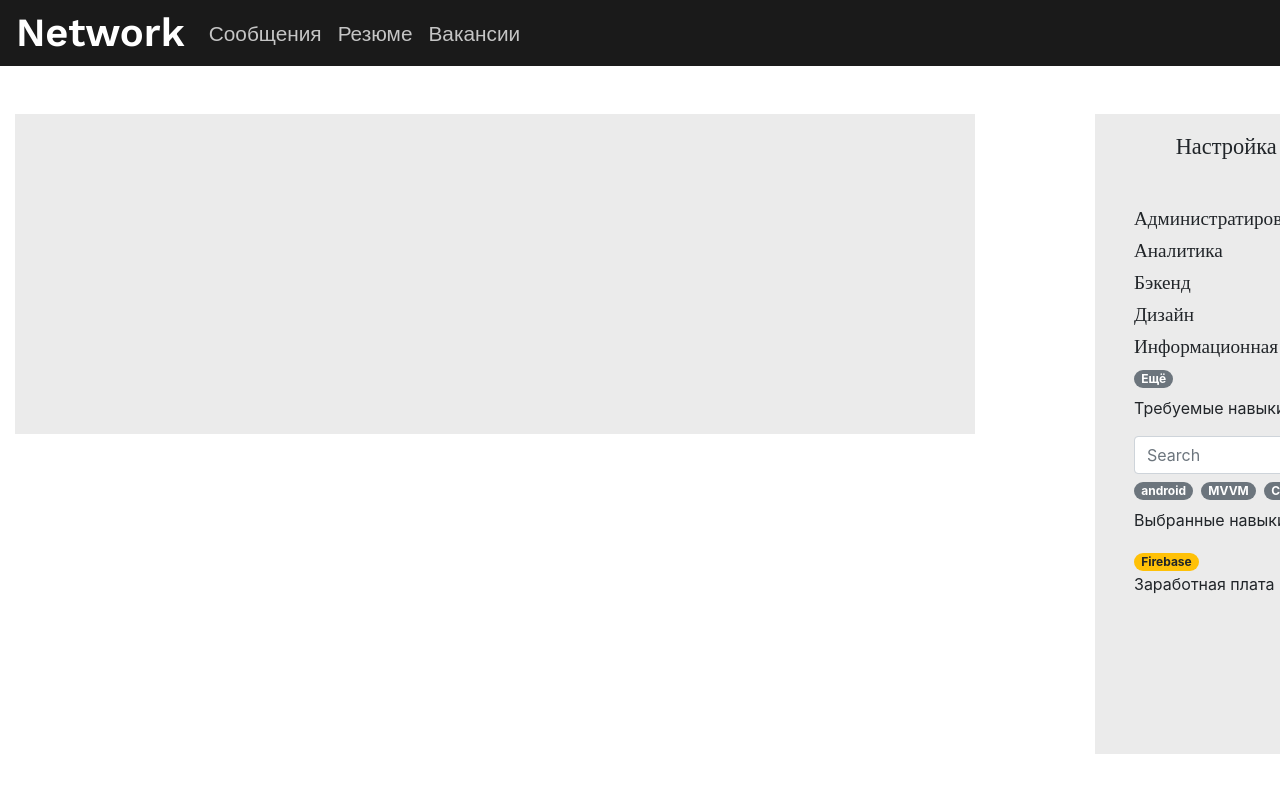
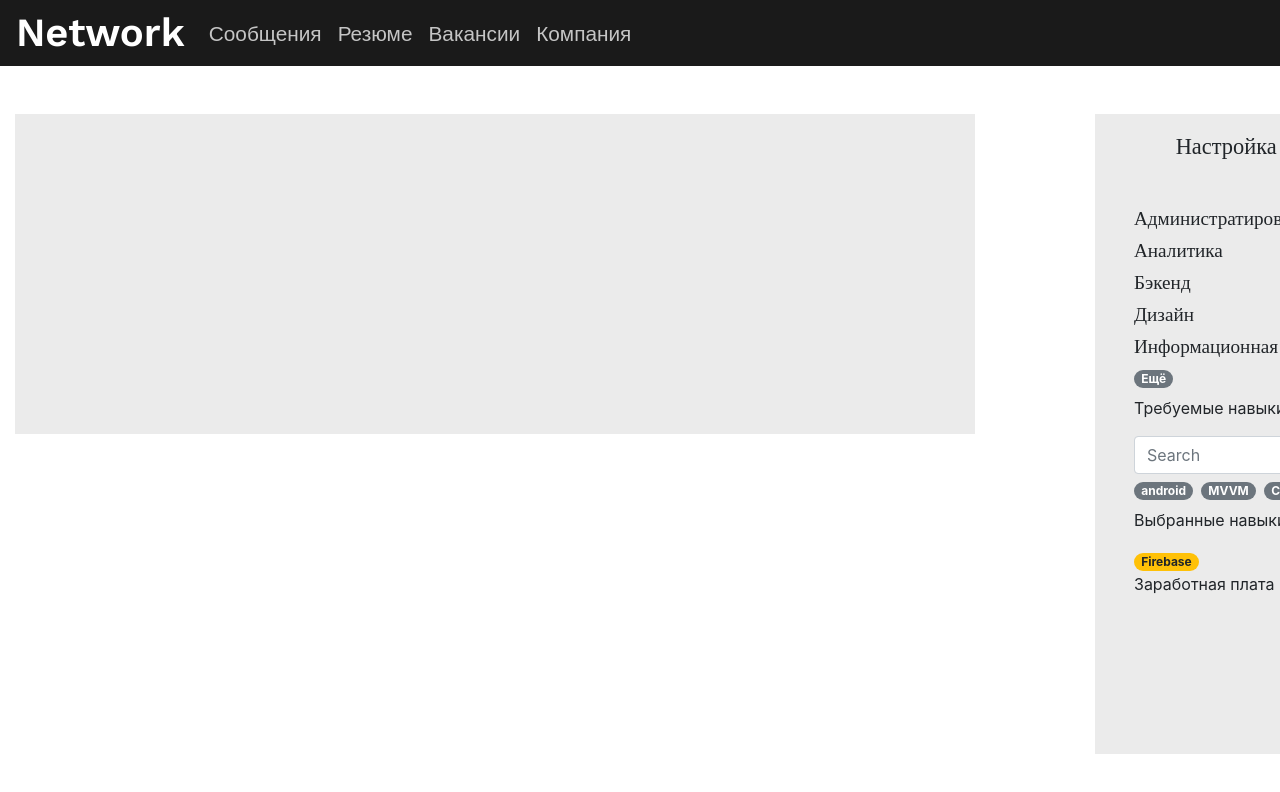
Before and after one commit to Fureless/SocialNetwork-CS, a React (Create React App) app: page /summary in a window 1280 px wide. Shown: the top 792 px of the page. Built offline with nearby package versions, Linux system fonts and the light colour scheme.

Commit message:
TODO added, comments removed

```diff
--- a/src/App.js
+++ b/src/App.js
@@ -1,11 +1,12 @@
 import React from 'react'
 import 'bootstrap/dist/css/bootstrap.min.css'
 import Navigation from './Components/Navigation'
-import {Test} from './pages/Test'
-import {Messages} from './pages/Messages'
-import {Vacancies} from './pages/Vacancies'
-import {Summary} from './pages/Summary'
-import {Profile} from './pages/Profile'
+import {Test} from './pages/test'
+import {Messages} from './pages/messages'
+import {Vacancies} from './pages/vacancies'
+import {Summary} from './pages/summary'
+import {Company} from './pages/company'
+import {Profile} from './pages/profile'
 
 import {
   BrowserRouter as Router,
@@ -26,6 +27,7 @@ function App() {
             <Route path='/messages' component={Messages} />
             <Route path='/vacancies' component={Vacancies}/>
             <Route path='/summary' component={Summary}/>
+            <Route path='/company' component={Company}/>
             <Route path='/profile' component={Profile}/>
           </Switch>
         </Router>
--- a/src/Components/AsideFilters.js
+++ b/src/Components/AsideFilters.js
@@ -24,7 +24,6 @@ const styles = {
 
 function AsideFilters() {
   return (
-    // Попытаться сделать адаптивным
     <Container style={styles.wrapper}>
       <p style={styles.filterSettingsTitle}>Настройка фильтров</p>
       <span style={styles.filterArea}>
--- a/src/Components/Navigation.js
+++ b/src/Components/Navigation.js
@@ -26,37 +26,36 @@ const styles = {
 }
 
 function Navigation() {
-// Пофиксить ошибку при нажатии
+//TODO Пофиксить ошибку при нажатии
   const [showVac, setShowVac] = useState(false)
   const handleVacClose = () => setShowVac(false)
   const handleVacShow = () => setShowVac(true)
 
   return (
     <>
-      {/*// Сделать подсвечивание активной ссылки*/}
+      {/*TODO  Сделать подсвечивание активной ссылки*/}
       <Navbar expand='md' variant='dark' sticky='top' style={styles.header}>
         <Navbar.Brand href='/' style={styles.headerLogo}>Network</Navbar.Brand>
         <Navbar.Toggle aria-controls='responsive-navbar-nav'/>
         <Navbar.Collapse id='responsive-navbar-nav'>
           <Nav className='mr-auto'>
-            {/*Fix <a> -> <a>*/}
+            {/*TODO Fix <a> -> <a>*/}
             <Nav.Link><Link to='/messages' style={styles.navLink}>Сообщения</Link></Nav.Link>
             <Nav.Link><Link to='/summary' style={styles.navLink}>Резюме</Link></Nav.Link>
             <Nav.Link><Link to='/vacancies' style={styles.navLink}>
               <div className="dropdown">
                 <span className="dropNav">Вакансии</span>
                 <div className="dropdown-content">
-                  {/*<span onClick={handleCreateVacancy}>Create new</span>*/}
                   <a onClick={handleVacShow} href="#">Create new</a>
                 </div>
               </div>
             </Link></Nav.Link>
-            {/*<Nav.Link><Link to='/profile' style={styles.navLink}><Image src="../assets/images/ava.png" roundedCircle /></Link></Nav.Link>*/}
+            <Nav.Link><Link to='/company' style={styles.navLink}>Компания</Link></Nav.Link>
           </Nav>
         </Navbar.Collapse>
       </Navbar>
 
-      {/*Сделать проверку введенных полей*/}
+      {/*TODO Сделать проверку введенных полей*/}
       <Modal show={showVac} onHide={handleVacClose} backdrop='static'>
         <Modal.Header closeButton>
           <Modal.Title>Vacancy creating...</Modal.Title>
@@ -87,9 +86,9 @@ function Navigation() {
           </Form>
         </Modal.Body>
         <Modal.Footer>
-          {/*Кнопка недоступна пока все поля не введены корректно*/}
+          {/*TODO Кнопка недоступна пока все поля не введены корректно*/}
           <Button variant='dark'>Send</Button>
-          {/*Пользователь отправляет введенные данные в Vacancy.js и там рендерится новая вакансия*/}
+          {/*TODO Пользователь отправляет введенные данные в Vacancy.js и там рендерится новая вакансия*/}
         </Modal.Footer>
       </Modal>
     </>
--- a/src/Components/Vacancy.js
+++ b/src/Components/Vacancy.js
@@ -2,7 +2,7 @@ import React from 'react'
 import {Col, Container, Row, Badge} from 'react-bootstrap'
 
 const styles = {
-  vacancyWrapper: { // дублирование
+  vacancyWrapper: {
     backgroundColor: '#EBEBEB',
     padding: '1.5rem',
     height: '18rem',
@@ -73,7 +73,7 @@ function Vacancy(props) {
           <p style={styles.salary}>{props.salary}</p>
           <p style={styles.description}>{props.description}</p>
           <Badge pill variant="secondary">
-            {/*// цикл*/}
+            {/*//TODO цикл*/}
             {props.tags}
           </Badge>{' '}
           <p style={styles.company}>{props.company}</p>
@@ -81,7 +81,7 @@ function Vacancy(props) {
 
         <Col md='4'>
           <p style={styles.conditionsTitle}>Условия</p>
-          {/*Цикл*/}
+          {/*TODO Цикл*/}
           <p style={styles.conditions}>{props.conditions}</p>
         </Col>
       </Row>
--- a/src/index.css
+++ b/src/index.css
@@ -5,7 +5,6 @@ body {
     sans-serif;
   -webkit-font-smoothing: antialiased;
   -moz-osx-font-smoothing: grayscale;
-  /*filter: blur(1px);*/
 }
 
 code {
--- a/src/pages/Summary.js
+++ b/src/pages/Summary.js
@@ -3,7 +3,7 @@ import {Container, Row, Col} from 'react-bootstrap'
 import AsideFilters from '../Components/AsideFilters'
 
 const styles = {
-  vacancyWrapper: { // дублирование
+  vacancyWrapper: {
     backgroundColor: '#EBEBEB',
     padding: '1.5rem',
     height: '20rem'
@@ -11,7 +11,7 @@ const styles = {
   badgeColor: {
     backgroundColor: '#DADADA'
   },
-  filterWrapper: { // дублирование
+  filterWrapper: {
     backgroundColor: '#EBEBEB',
     padding: '1.5rem',
     height: '40rem'
--- a/src/pages/Vacancies.js
+++ b/src/pages/Vacancies.js
@@ -7,7 +7,7 @@ const styles = {
   badgeColor: {
     backgroundColor: '#DADADA'
   },
-  filterWrapper: { // дублирование
+  filterWrapper: {
     backgroundColor: '#EBEBEB',
     padding: '1.5rem',
     height: '40rem'
--- /dev/null
+++ b/src/pages/company.js
@@ -0,0 +1,7 @@
+import React from 'react'
+
+export function Company() {
+  return (
+    <h1>Company Page</h1>
+  )
+}
```
Also changed, not shown: src/Components/Auth.js (+1 -7 lines), 1 other file (tests, documents, lock files or other folders).
